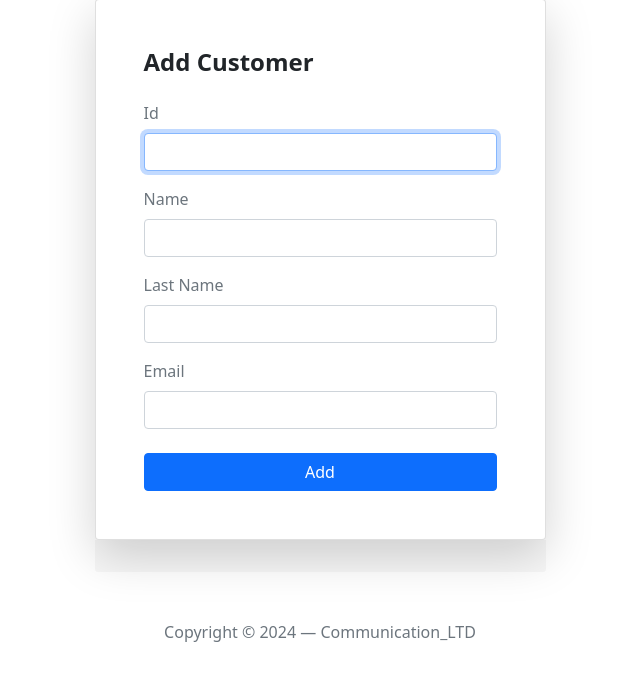
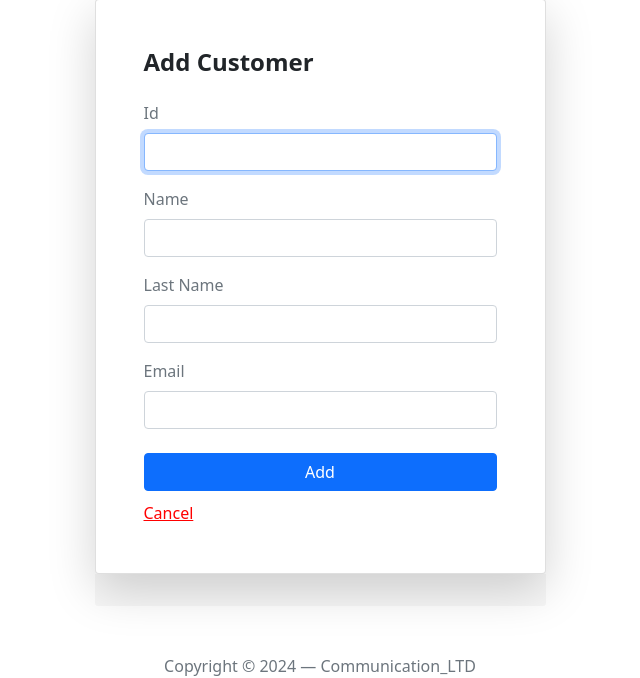
Before and after one commit to arielya10/Communication_LTD, a Flask app: page /add_customer in a window 1280 px wide. Shown: the part 247-925 px from the top of the page, without its empty margins (320-960 px from the left). Before the commit the page ends 889 px from the top, so only its background shows below. Run offline with Flask 3, Linux system fonts and the light colour scheme.

Commit message:
Added cancel anchor element in add customer

```diff
--- a/templates/add_customer.html
+++ b/templates/add_customer.html
@@ -8,6 +8,16 @@
     <title>Add Customer - Communication_LTD</title>
     <link href="https://cdn.jsdelivr.net/npm/bootstrap@5.0.0-beta2/dist/css/bootstrap.min.css" rel="stylesheet">
     <link rel="icon" sizes="16x16" href="{{ url_for('static', filename='images/favicon.png') }}">
+    <style>
+        button {
+            margin-bottom: 10px;
+        }
+
+        a {
+            color: red;
+        }
+
+    </style>
 </head>
 
 <body>
@@ -61,6 +71,7 @@
                                         Add
                                     </button>
                                 </div>
+                                <a href="/home">Cancel</a>
                                 <!-- Flash messages -->
                                 {% with messages = get_flashed_messages(with_categories=true) %}
                                 {% if messages %}
```
Also changed, not shown: instance/site.db.
